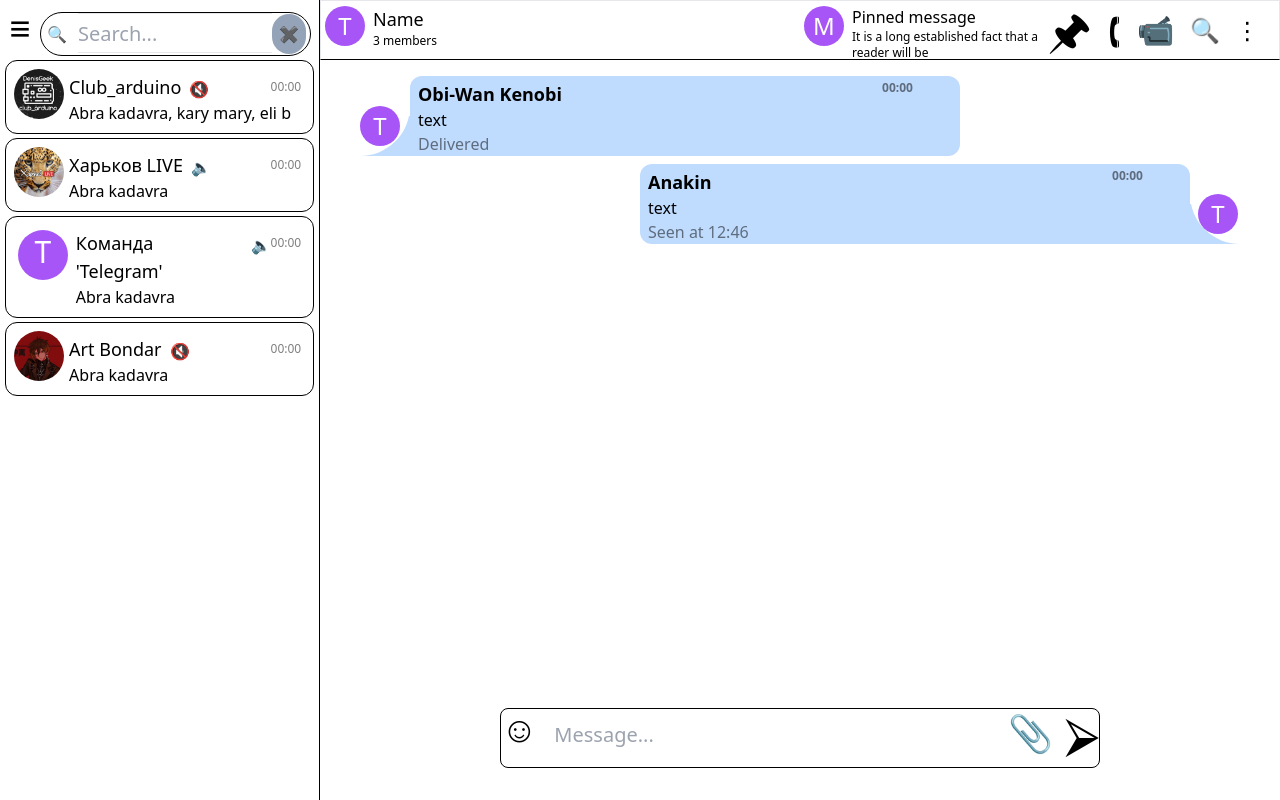
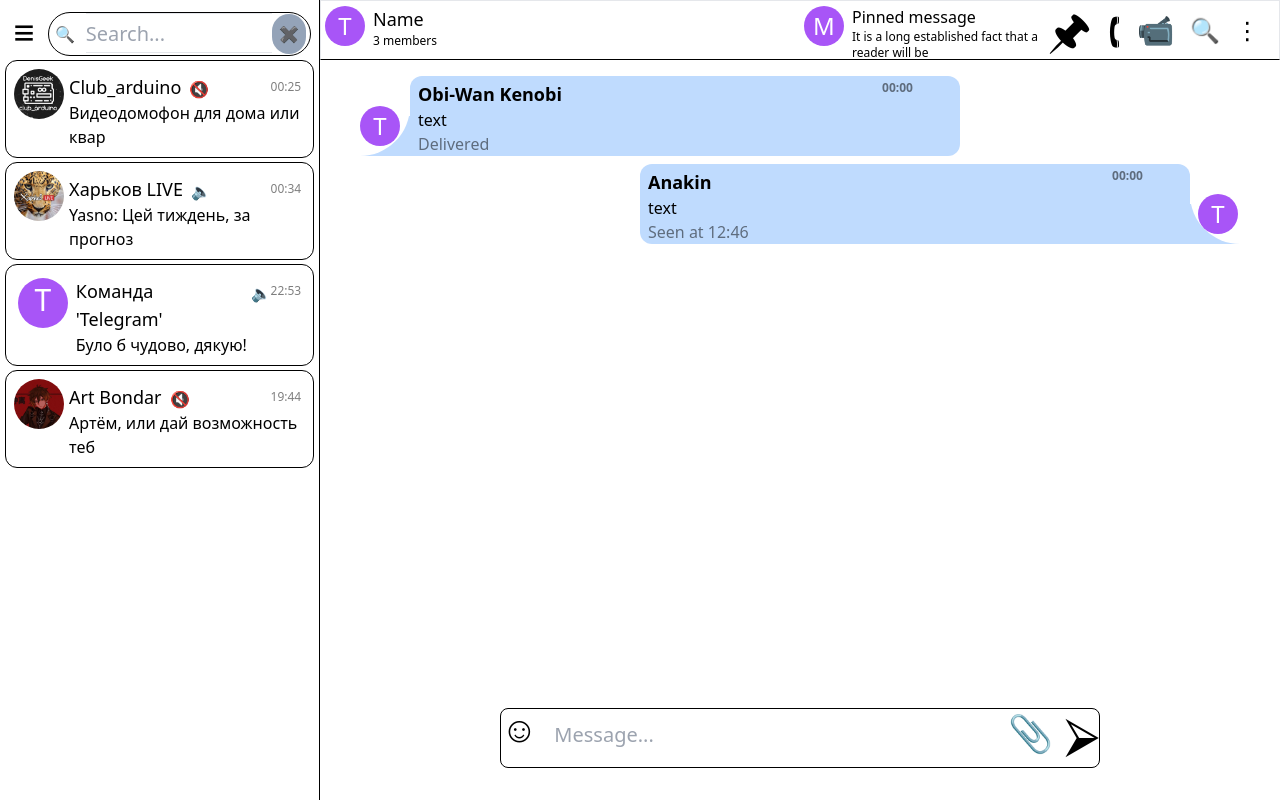
Before and after one commit to VladimirChersunov/TelegramProject, a React (Create React App) app in the folder Frontend/telegram/: page / in a window 1280 px wide. Built offline with nearby package versions, Linux system fonts and the light colour scheme.

Commit message:
under fire

```diff
--- a/Frontend/telegram/src/Components/CentrWindow/MainChat.js
+++ b/Frontend/telegram/src/Components/CentrWindow/MainChat.js
@@ -2,6 +2,7 @@ import { InputPanel } from "./InputPanel";
 import { MessageIn } from "./MessageIn";
 import { MessageOut } from "./MessageOut";
 import { useState } from "react";
+import { DropDownMenu } from "../LeftColumn/DropDownMenu";
 
 
 export function MainChat() {
--- /dev/null
+++ b/Frontend/telegram/src/Components/LeftColumn/DropDownMenu.js
@@ -0,0 +1,51 @@
+import { useState } from "react";
+
+export function DropDownMenu() {
+  const [open, setOpen] = useState(false);
+
+  return (
+    <>
+      <div class="p-10">
+        <div class="inline-block  relative">
+          <button  class="bg-gray-300 text-gray-700 font-semibold py-2 px-4 rounded inline-flex items-center" onClick={()=>{setOpen(!open)}}>
+           {console.log(open)}
+            <span class="mr-1">Dropdown</span>
+            <svg
+              class="fill-current h-4 w-4"
+              xmlns="http://www.w3.org/2000/svg"
+              viewBox="0 0 20 20"
+            >
+              <path d="M9.293 12.95l.707.707L15.657 8l-1.414-1.414L10 10.828 5.757 6.586 4.343 8z" />{" "}
+            </svg>
+          </button>
+          <ul class={`absolute ${open ? "block" : "hidden"}  text-gray-700 pt-1 group-hover:block`}>
+            <li class="">
+              <a
+                class="rounded-t bg-gray-200 hover:bg-gray-400 py-2 px-4 block whitespace-no-wrap"
+                href="#"
+              >
+                One
+              </a>
+            </li>
+            <li class="">
+              <a
+                class="bg-gray-200 hover:bg-gray-400 py-2 px-4 block whitespace-no-wrap"
+                href="#"
+              >
+                Two
+              </a>
+            </li>
+            <li class="">
+              <a
+                class="rounded-b bg-gray-200 hover:bg-gray-400 py-2 px-4 block whitespace-no-wrap"
+                href="#"
+              >
+                Three is the magic number
+              </a>
+            </li>
+          </ul>
+        </div>
+      </div>
+    </>
+  );
+}
--- a/Frontend/telegram/src/Components/LeftColumn/MenuButton.js
+++ b/Frontend/telegram/src/Components/LeftColumn/MenuButton.js
@@ -1,9 +1,41 @@
+import { useState } from "react";
+
 export function MenuButton() {
+  const [open, setOpen] = useState(false);
+
   return (
-    <div className="flex flex-row justify-center">
-      <button className="m-auto text-4xl w-[40px] h-[40px] rounded-full pb-[5px] hover:shadow-xl hover:border-emerald-300">
-        &#8801;
-      </button>
+    <div className="p-1 pt-3">
+      <div className="inline-block  relative">
+        <button
+          onClick={() => {
+            setOpen(!open);
+          }}
+          className="m-auto text-4xl w-[40px] h-[40px] rounded-full pb-[5px] hover:shadow-xl hover:border-emerald-300"
+        >
+          &#8801;
+        </button>
+        {console.log(open)}
+
+        <ul
+          class={`absolute ${
+            open ? "block" : "hidden"
+          }   mt-1 group-hover:block shadow-2xl bg-white border border-slate-400 rounded-lg  w-[200px] `}
+        >
+          <li class="hover:bg-gray-200 hover:cursor-pointer">
+            <div className="h-8 p-1 flex flex-row">
+            &#9960;
+            <p className="font-bold ml-2">Saved Messsages</p>
+            </div>
+          </li>
+          <li class="hover:bg-gray-200 hover:cursor-pointer">
+            <div className="h-8 p-1 flex flex-row">
+            &#xf2b9;
+            <p className="font-bold ml-2">Contacts</p>
+            </div>
+          </li>
+
+        </ul>
+      </div>
     </div>
   );
 }
--- a/Frontend/telegram/src/Components/LeftColumn/RadioChatList.js
+++ b/Frontend/telegram/src/Components/LeftColumn/RadioChatList.js
@@ -1,61 +1,51 @@
 import { RadioElement } from "./RadioElement";
 import { useState } from "react";
 
-
 export function RadioChatList() {
-
-
-
-
-
-    const [chats, setChats] = useState([
+  const [chats] = useState([
     {
       id: 1,
       chatImage: true,
       chatName: "Club_arduino",
-          shortMessage: "Abra kadavra, kary mary, eli beli",
-          publishTime: "00:00",
+      shortMessage:
+        "Видеодомофон для дома или квартиры. Система защиты и контроля доступа с видеомониторингом и фиксацией ",
+      publishTime: "00:25",
       muteStatus: true,
     },
     {
       id: 2,
       chatImage: true,
       chatName: "Харьков LIVE",
-          shortMessage: "Abra kadavra",
-          publishTime: "00:00",
+      shortMessage:
+        "Yasno: Цей тиждень, за прогнозами, буде холодним, тому навантаження на енергосистему збільшиться. ",
+      publishTime: "00:34",
       muteStatus: false,
     },
     {
       id: 3,
       chatImage: false,
       chatName: "Команда 'Telegram'",
-          shortMessage: "Abra kadavra",
-          publishTime: "00:00",
+      shortMessage: "Було б чудово, дякую!",
+      publishTime: "22:53",
       muteStatus: false,
     },
     {
       id: 4,
       chatImage: true,
       chatName: "Art Bondar",
-          shortMessage: "Abra kadavra",
-          publishTime: "00:00",
+      shortMessage:
+        "Артём, или дай возможность тебя добавить в группу, или создай сам и добавь нас с Виталиком",
+      publishTime: "19:44",
       muteStatus: true,
     },
   ]);
 
   return (
     <div className="flex min-h-screen w-full items-top justify-center">
-      <div
-        className="w-[100%]"
-        x-data="app"
-      >
-
-
+      <div className="w-[100%]" x-data="app">
         {chats.map((chat) => (
-
           <RadioElement chat={chat} key={chat.id} />
         ))}
-
       </div>
     </div>
   );
```
Lines whose indentation alone changed are shown as unchanged.
